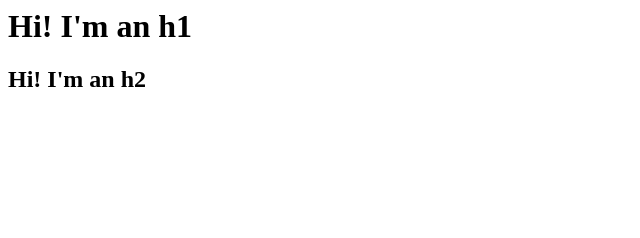
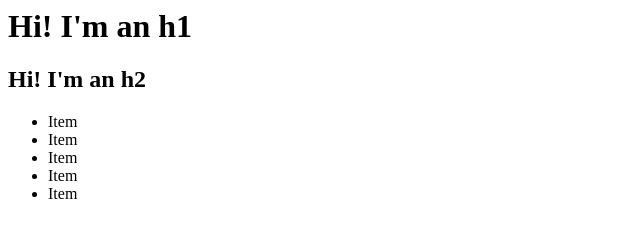
Before and after one commit to lickorice/sample-spu, a plain HTML site: page index.html in a window 1280 px wide. Shown: the whole page, without its empty margins (0-640 px from the left). Drawn offline with Linux system fonts and the light colour scheme.

Commit message:
Add items

```diff
--- a/index.html
+++ b/index.html
@@ -1,3 +1,11 @@
 <h1>Hi! I'm an h1</h1>
 
 <h2>Hi! I'm an h2</h2>
+
+<ul>
+    <li>Item</li>
+    <li>Item</li>
+    <li>Item</li>
+    <li>Item</li>
+    <li>Item</li>
+</ul>
```
